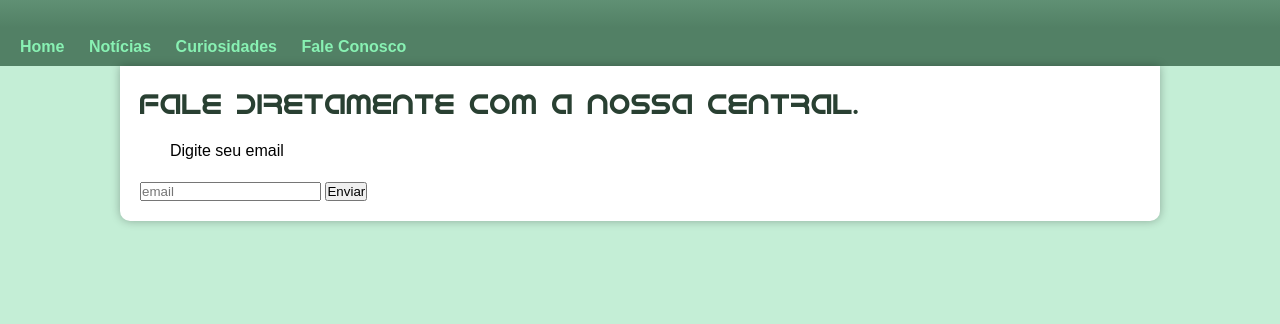
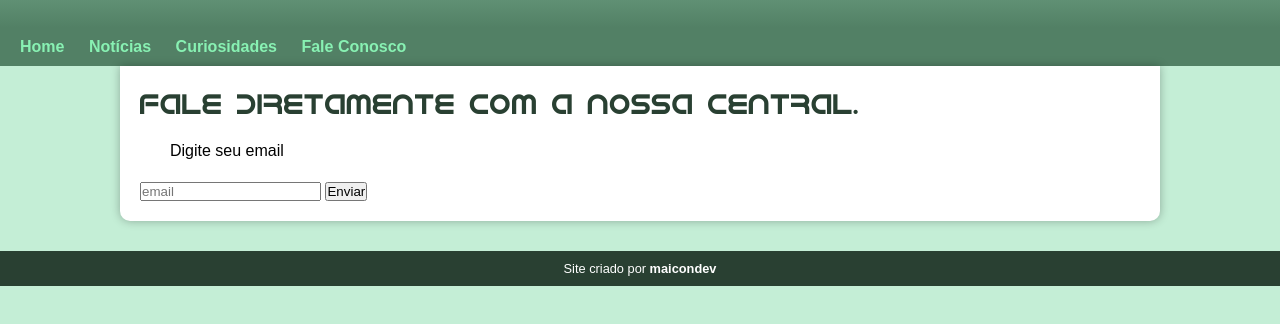
Before and after one commit to maicondutradev/projeto-android, a plain HTML site: page fale_conosco.html in a window 1280 px wide. Shown: the part 152-476 px from the top of the page. Drawn offline with Linux system fonts and the light colour scheme.

Commit message:
Atualização

```diff
--- a/fale_conosco.html
+++ b/fale_conosco.html
@@ -34,5 +34,10 @@
             <input type="button" value="Enviar">
         </article>
     </main>
+
+    <footer>
+        <p>Site criado por <a href="https://github.com/gustavoguanabara/html-css" target="_blank" rel="external">maicondev</a>
+        </p>
+    </footer>
 </body>
 </html>
```
Also changed, not shown: home.html (+5 -0 lines), noticias.html (+5 -0 lines).
